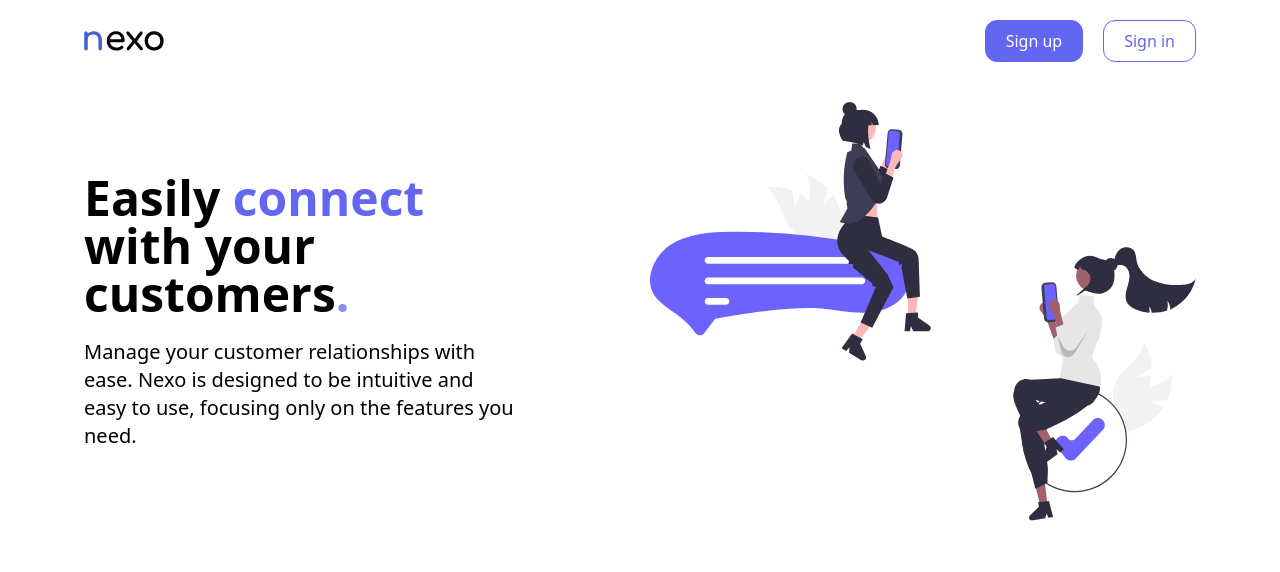
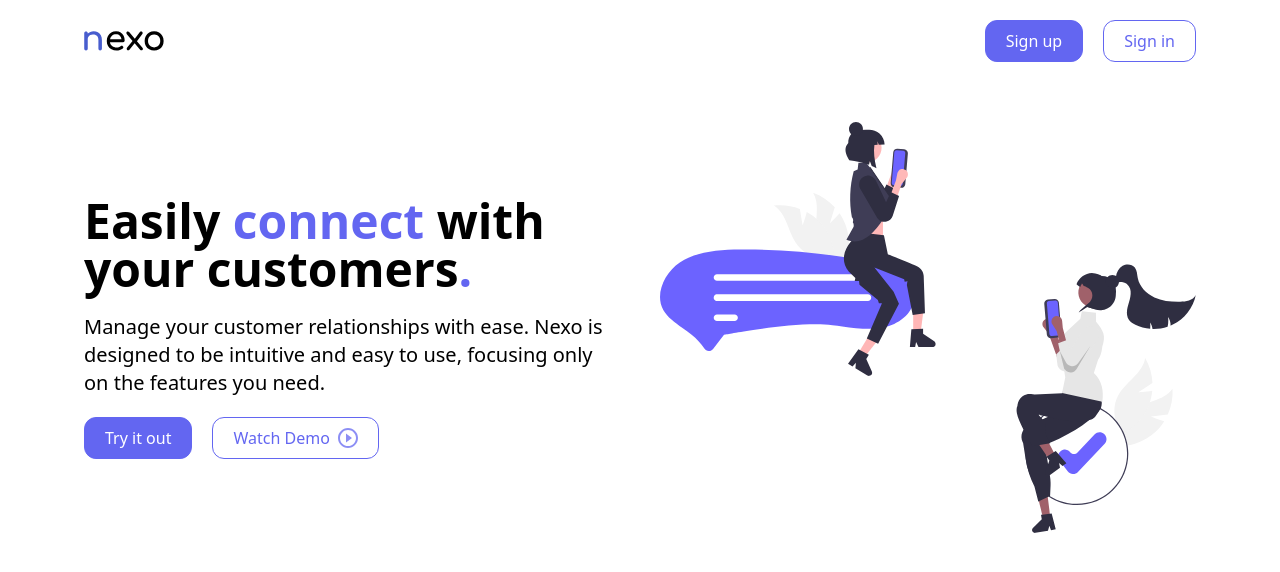
Before and after one commit to dpkreativ/nexo, a Next.js app: page / in a window 1280 px wide. Shown: the top 572 px of the page. Built offline with nearby package versions, Linux system fonts and the light colour scheme.

Commit message:
hero section complete

```diff
--- a/components/General/Icons.js
+++ b/components/General/Icons.js
@@ -37,3 +37,19 @@ export const HamburgerIcon = () => {
     </svg>
   );
 };
+
+export const PlayIcon = () => {
+  return (
+    <svg
+      viewBox="0 0 20 20"
+      fill="currentColor"
+      xmlns="http://www.w3.org/2000/svg"
+      className="w-full h-full"
+    >
+      <path
+        d="M10 20C4.477 20 0 15.523 0 10C0 4.477 4.477 0 10 0C15.523 0 20 4.477 20 10C19.994 15.52 15.52 19.994 10 20ZM2 10.172C2.02273 12.2862 2.88145 14.3054 4.38848 15.7883C5.8955 17.2712 7.92829 18.0972 10.0425 18.0859C12.1568 18.0745 14.1806 17.2267 15.6716 15.7276C17.1626 14.2286 17.9995 12.2003 17.9995 10.086C17.9995 7.97172 17.1626 5.94341 15.6716 4.44437C14.1806 2.94533 12.1568 2.09748 10.0425 2.08612C7.92829 2.07475 5.8955 2.9008 4.38848 4.38372C2.88145 5.86664 2.02273 7.88584 2 10V10.172ZM8 14.5V5.5L14 10L8 14.5Z"
+        fill="currentColor"
+      />
+    </svg>
+  );
+};
--- a/components/LandingPage.js
+++ b/components/LandingPage.js
@@ -1,5 +1,7 @@
 import React from "react";
+import Button from "./General/Button";
 import Header from "./General/Header";
+import { PlayIcon } from "./General/Icons";
 import { Connect } from "./General/SvgIllustrations";
 
 const LandingPage = () => {
@@ -8,19 +10,30 @@ const LandingPage = () => {
       <Header />
       <main>
         {/* Hero Section */}
-        <section>
-          <div className="custom-container grid gap-5 lg:grid-cols-2">
-            <div className="my-auto lg:w-4/5">
+        <section className="py-5">
+          <div className="custom-container grid gap-10 lg:grid-cols-2">
+            <div className="my-auto">
               <h1 className="font-bold text-3xl mb-5 text-center lg:text-5xl lg:text-left">
                 Easily <span className="text-indigo-500">connect</span> with
                 your customers
-                <span className="text-indigo-500 animate-pulse">.</span>
+                <span className="text-indigo-500">.</span>
               </h1>
-              <p className="text-center lg:text-left lg:text-xl leading-relaxed">
+              <p className="text-center lg:text-left lg:text-xl leading-relaxed mb-5">
                 Manage your customer relationships with ease. Nexo is designed
                 to be intuitive and easy to use, focusing only on the features
                 you need.
               </p>
+              <div className="flex justify-center lg:justify-start space-x-5">
+                <Button className="bg-indigo-500 hover:bg-indigo-600 hover:shadow-md text-white">
+                  Try it out
+                </Button>
+                <Button className="text-indigo-500 bg-white hover:shadow-md flex items-center space-x-2">
+                  <span>Watch Demo</span>
+                  <span className="w-5 h-5 animate-pulse">
+                    <PlayIcon />
+                  </span>
+                </Button>
+              </div>
             </div>
             <div>
               <Connect />
```
